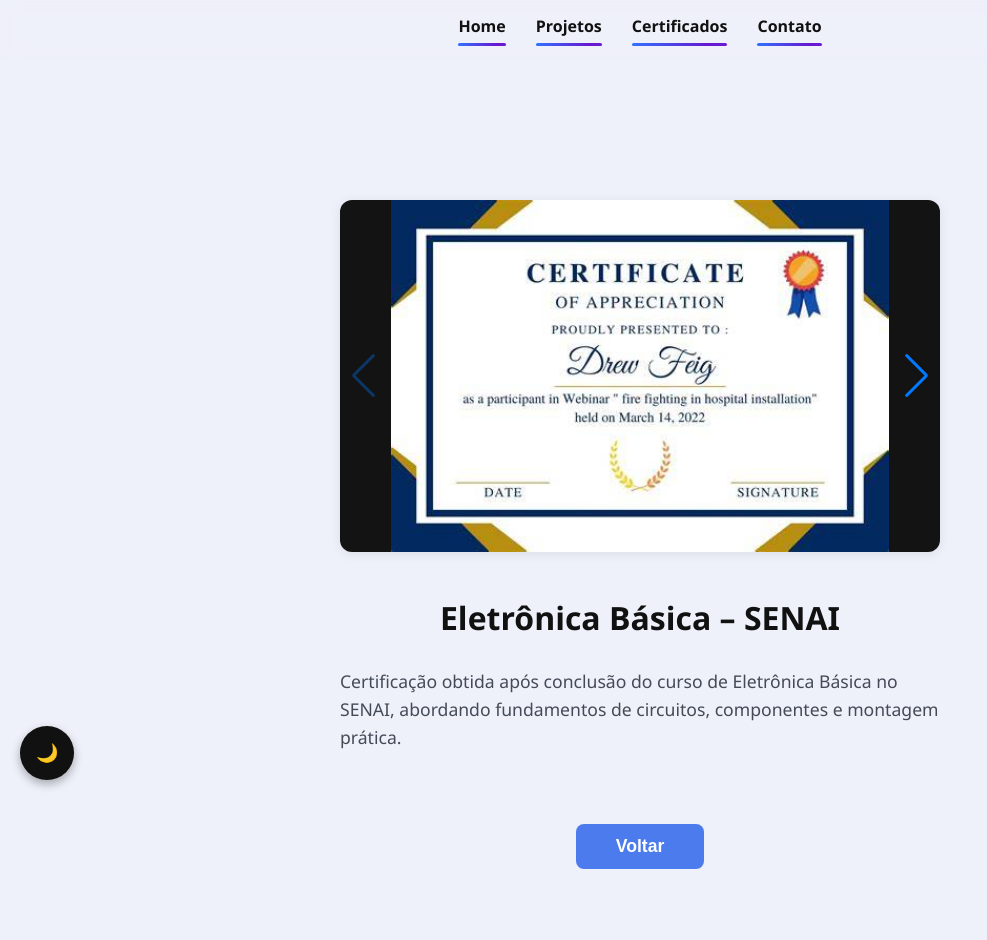
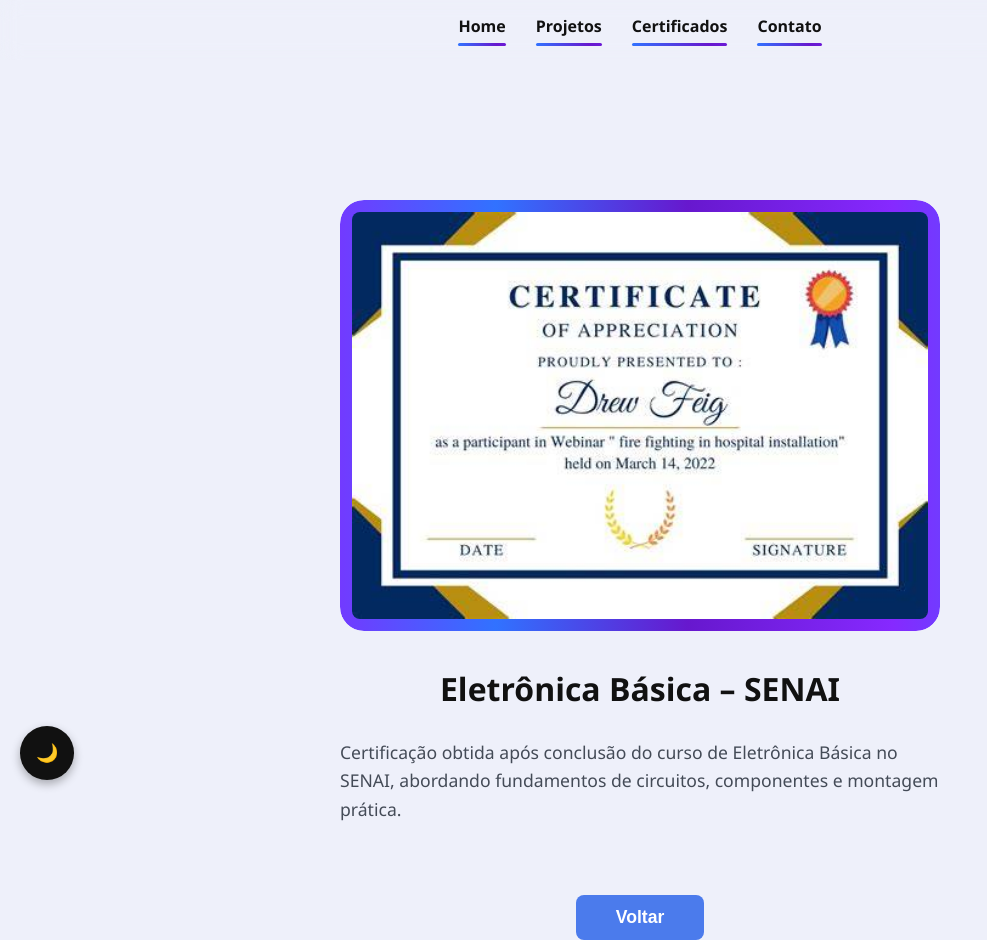
Before and after one commit to nathalyevitoria/Portifolio-Nathalye-Vitoria, a React (Vite) app: page /certifications/eletronica_basica in a window 1280 px wide. Shown: the whole page, without its empty margins (0-987 px from the left). Before the commit the page ends 869 px from the top, so only its background shows below. Built offline with nearby package versions, Linux system fonts and the light colour scheme.

Commit message:
add: ver certificado

```diff
--- a/src/pages/CertificationDetails.jsx
+++ b/src/pages/CertificationDetails.jsx
@@ -1,9 +1,5 @@
 import { useParams, useNavigate } from "react-router-dom";
 import { certifications } from "../data/CertificationsData.js";
-import { Swiper, SwiperSlide } from "swiper/react";
-import { Navigation } from "swiper/modules";
-import "swiper/css";
-import "swiper/css/navigation";
 import React from "react";
 
 function CertificationDetails() {
@@ -30,31 +26,10 @@
   return (
     <div className="certification-container">
       <div className="certification-details-modal">
-        <div className="certification-carousel-modal">
-          <Swiper
-            navigation
-            modules={[Navigation]}
-            spaceBetween={20}
-            slidesPerView={1}
-            className="media-carousel"
-          >
-            {cert.media && cert.media.map((item, index) => (
-              <SwiperSlide key={index}>
-                {item.type === "image" ? (
-                  <img
-                    src={item.src}
-                    alt={`Slide ${index}`}
-                    className="media-item"
-                  />
-                ) : (
-                  <video controls className="media-item">
-                    <source src={item.src} type="video/mp4" />
-                    Seu navegador não suporta vídeos.
-                  </video>
-                )}
-              </SwiperSlide>
-            ))}
-          </Swiper>
+        <div className="certification-image-gradient" style={{maxWidth: 600, marginBottom: 32}}>
+          <div className="certification-image-inner">
+            <img src={cert.image} alt={cert.name} />
+          </div>
         </div>
         <h2 className="certification-title-modal">{cert.name}</h2>
         <p className="certification-description-modal">{cert.description}</p>
```
